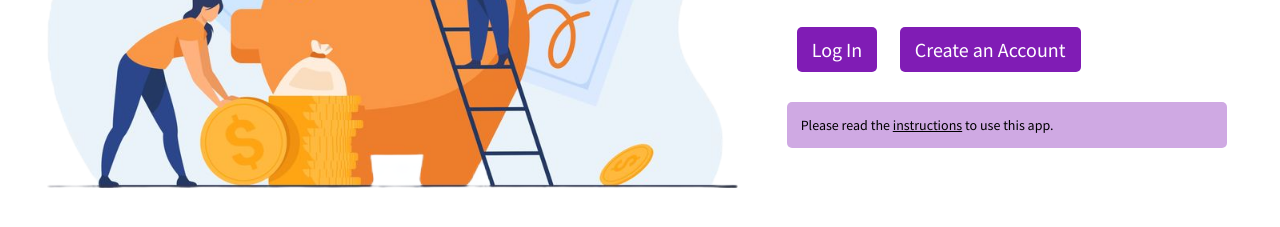
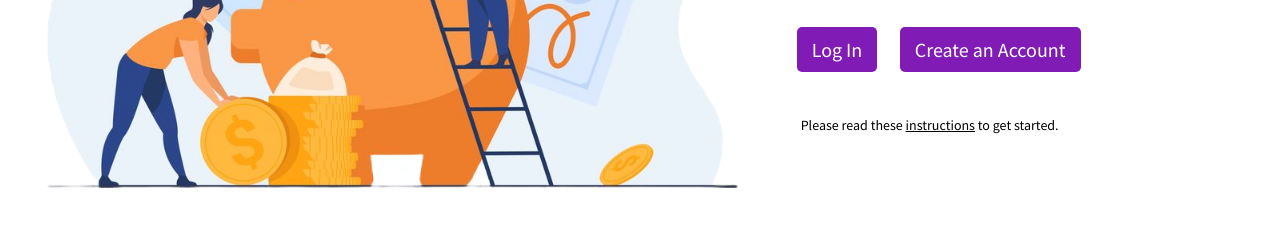
Before and after one commit to garvitmaloo/treasury-banking-app, a website built with Parcel: page src/index.html in a window 1280 px wide. Shown: the part 357-584 px from the top of the page. Built offline with nearby package versions, Linux system fonts and the light colour scheme.

Commit message:
Small UI modifications

```diff
--- a/src/index.html
+++ b/src/index.html
@@ -45,9 +45,9 @@
           </div>
 
           <p class="instructions">
-            Please read the
+            Please read these
             <a href="./instructions.html" target="_blank">instructions</a> to
-            use this app.
+            get started.
           </p>
         </div>
       </section>
--- a/src/js/script.js
+++ b/src/js/script.js
@@ -19,8 +19,9 @@ const mainContainer = document.querySelector("main"),
   transferButton = document.querySelector(".transfer-money-btn");
 
 let loginErrorDisplay = false;
-let signedInUser, userIndex;
-let UISection,
+let signedInUser,
+  userIndex,
+  UISection,
   transactionsWrapper,
   transactionCard,
   transactionsSection,
--- a/src/styles/style.css
+++ b/src/styles/style.css
@@ -114,7 +114,6 @@ main {
 
 p.instructions {
   font-size: 14px;
-  background-color: #801cb560;
   padding: 1em;
   border-radius: 5px;
 }
```
